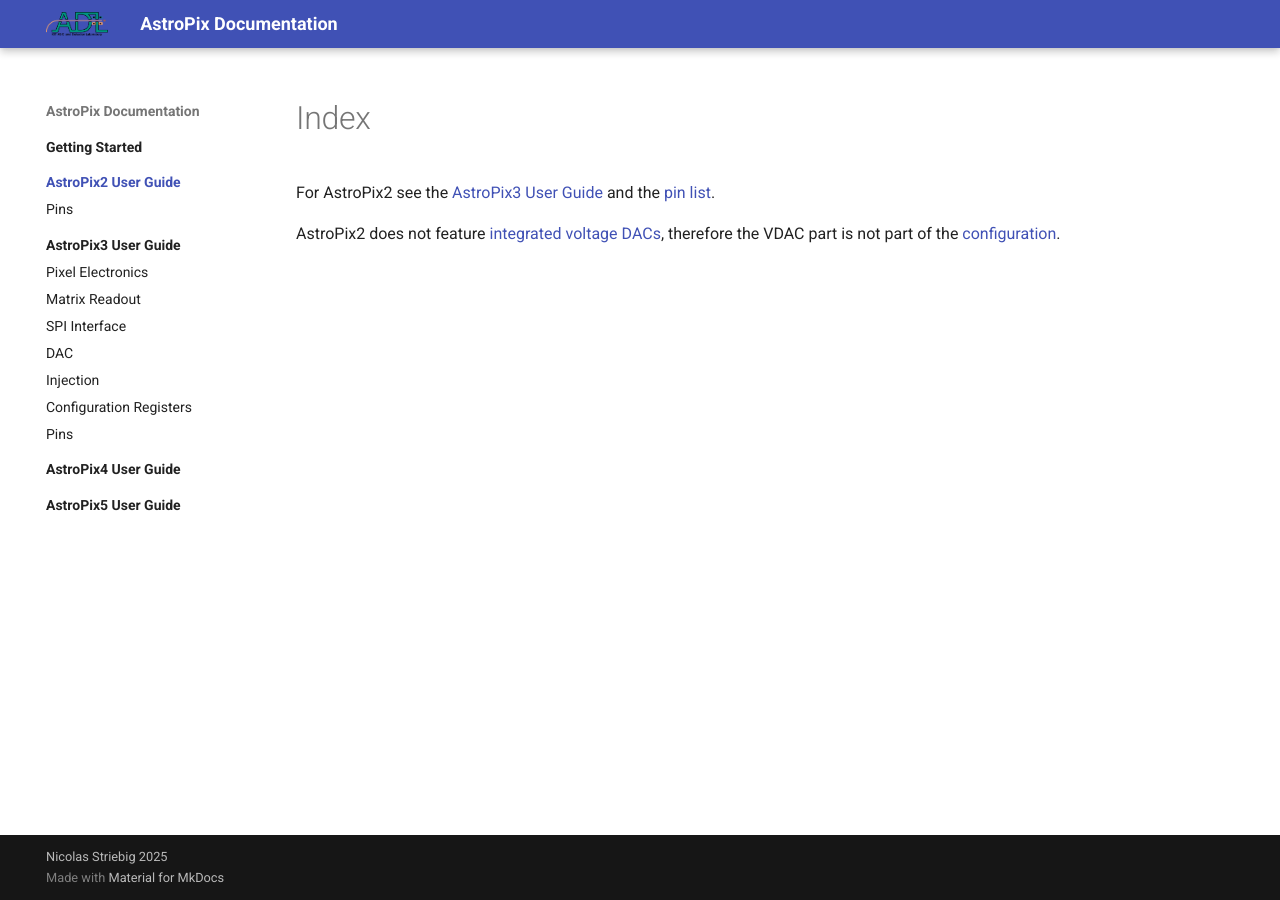
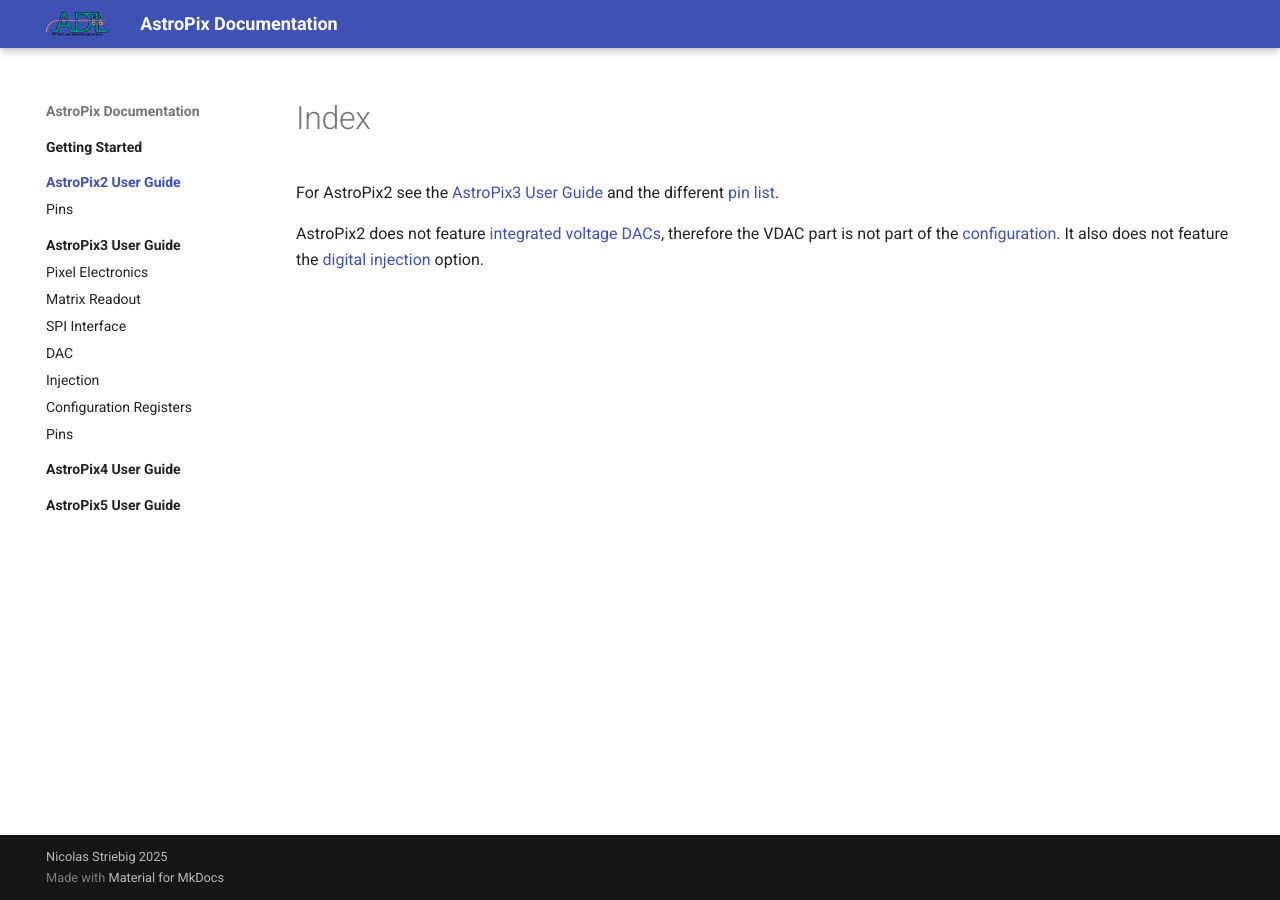
Before and after one commit to nic-str/astropix-doc, an MkDocs documentation site: the page built from docs/astropix2/index.md, in a window 1280 px wide. Built offline with MkDocs 1.6.1 and Material for MkDocs 9.7.7, drawn with Linux system fonts in a browser that asks for light colours; plug-ins that fetch from the network failed and are left out; comment, search, counter and statistics services are not loaded.

Commit message:
AstroPix2 updates, improved AstroPix3 pin list

```diff
--- a/docs/astropix2/index.md
+++ b/docs/astropix2/index.md
@@ -1,4 +1,4 @@
 
-For AstroPix2 see the [AstroPix3 User Guide](../astropix3/index.md) and the [pin list](pins.md).
+For AstroPix2 see the [AstroPix3 User Guide](../astropix3/index.md) and the different [pin list](pins.md).
 
-AstroPix2 does not feature [integrated voltage DACs](../astropix3/dac.md#voltage-dac), therefore the VDAC part is not part of the [configuration](../astropix3/configuration.md).
+AstroPix2 does not feature [integrated voltage DACs](../astropix3/dac.md#voltage-dac), therefore the VDAC part is not part of the [configuration](../astropix3/configuration.md). It also does not feature the [digital injection](../astropix3/injection.md) option.
```
Also changed, not shown: docs/astropix3/pins.md (+2 -2 lines).
